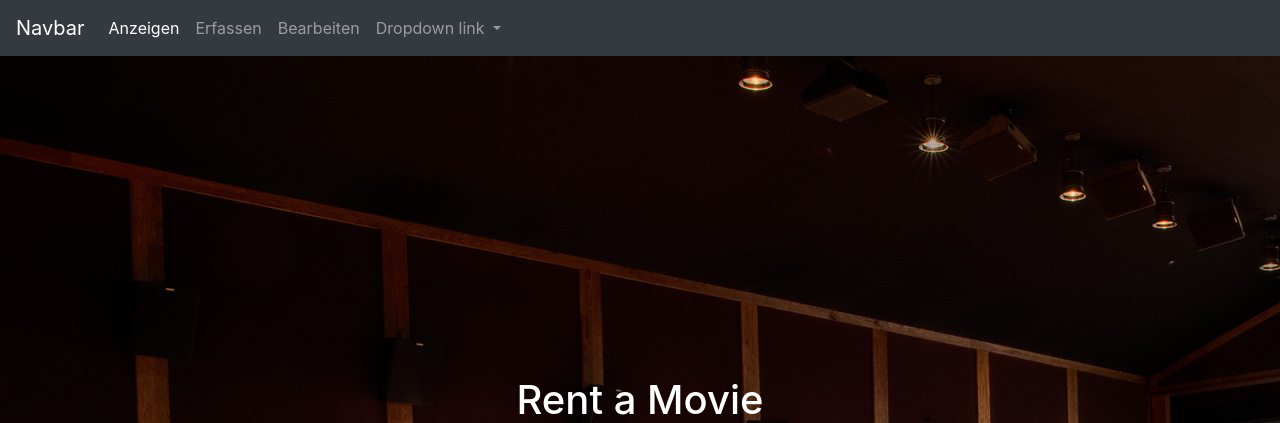
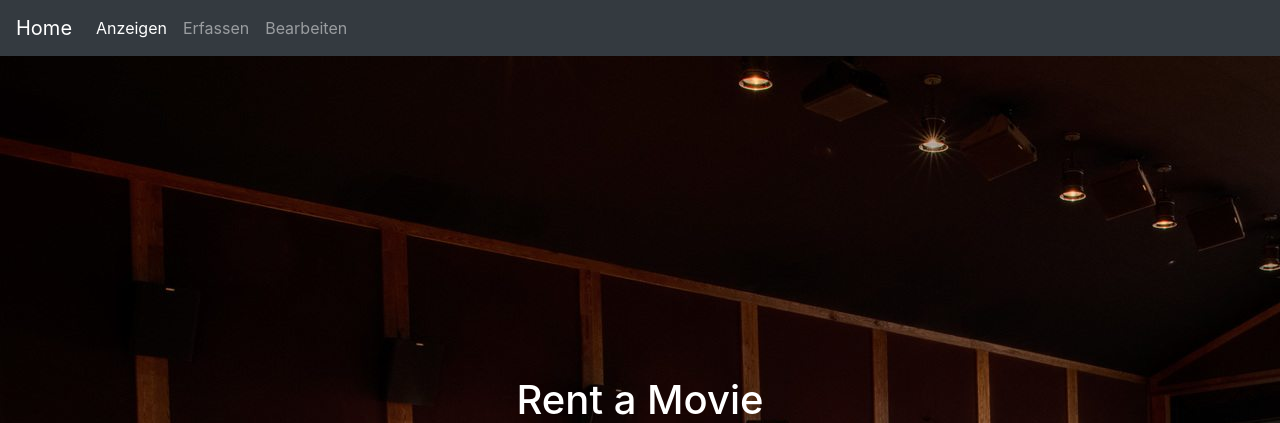
Before and after one commit to linomeyer/M307_Projekt, a PHP site: page / in a window 1280 px wide. Shown: the top 423 px of the page. Run offline with PHP 8.4, Linux system fonts and the light colour scheme.

Commit message:
Adaptions

```diff
--- a/Videothek/app/Models/MovieModel.php
+++ b/Videothek/app/Models/MovieModel.php
@@ -45,4 +45,15 @@ class Movie {
             echo 'Verbindung zur DB fehlgeschlagen: ' . $e;
         }
     }
+
+    static function getAllMoviesNames() {
+        try {
+            $pdo = connectToDatabase();
+            $statement = $pdo->prepare("SELECT title FROM movie");
+            $statement->execute();
+            return $statement->fetchAll();
+        } catch(PDOException $e) {
+            echo 'Verbindung zur DB fehlgeschlagen: ' . $e;
+        }
+    }
 }
--- a/Videothek/app/Models/RentedMovieModel.php
+++ b/Videothek/app/Models/RentedMovieModel.php
@@ -32,7 +32,7 @@ class RentedMovie {
         }
     }
 
-    static function createRent(string $name, string $vorname, string $email, string $telnr, string $rentstart, int $film, int $member, bool $rentstatus, bool $active, string $rentend){
+    static function createRent(string $name, string $vorname, string $email, string $telnr, string $rentstart, int $film, string $member, bool $rentstatus, bool $active, string $rentend){
         try {
             $pdo = connectToDatabase();
             $statement = $pdo->prepare("INSERT INTO rentmovie (`name`, firstname, email, telNr, rentStart, fk_movieID, fk_memberstatus, rentstatus, active, rentend) VALUES (:namme, :firstname, :email, :telNr, :rentStart, :movieId, :memberstatus, :rentstatus, :active, :rentend)");
--- a/Videothek/app/Views/navbar.view.php
+++ b/Videothek/app/Views/navbar.view.php
@@ -11,7 +11,7 @@
 <body>
 <!-- Navbar from Bootstrap-->
 <nav class="navbar navbar-expand-lg navbar-dark bg-dark">
-    <a class="navbar-brand" href="#">Navbar</a>
+    <a class="navbar-brand" href="">Home</a>
     <button class="navbar-toggler" type="button" data-toggle="collapse" data-target="#navbarNavDropdown" aria-controls="navbarNavDropdown" aria-expanded="false" aria-label="Toggle navigation">
         <span class="navbar-toggler-icon"></span>
     </button>
@@ -26,16 +26,6 @@
             <li class="nav-item">
                 <a class="nav-link" href="bearbeiten">Bearbeiten</a>
             </li>
-            <li class="nav-item dropdown">
-                <a class="nav-link dropdown-toggle" href="#" id="navbarDropdownMenuLink" data-toggle="dropdown" aria-haspopup="true" aria-expanded="false">
-                    Dropdown link
-                </a>
-                <div class="dropdown-menu" aria-labelledby="navbarDropdownMenuLink">
-                    <a class="dropdown-item" href="#">Action</a>
-                    <a class="dropdown-item" href="#">Another action</a>
-                    <a class="dropdown-item" href="#">Something else here</a>
-                </div>
-            </li>
         </ul>
     </div>
 </nav>
```
Also changed, not shown: Videothek/app/Controllers/CaptureController.php (+6 -5 lines), Videothek/app/Views/capture.view.php (+5 -5 lines).
